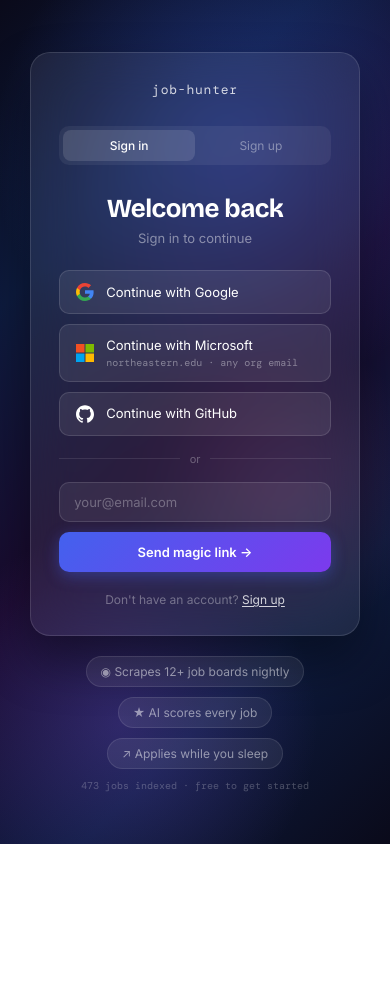
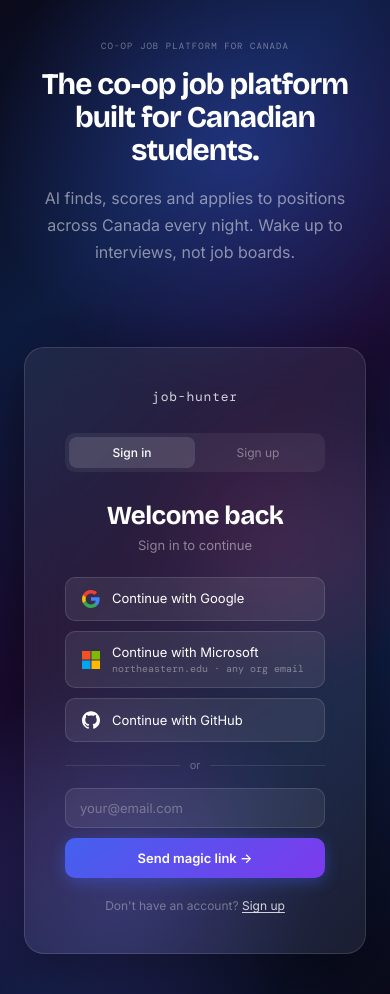
Before and after one commit to jazmyn-24/job-hunter-frontend, a Next.js app: page /auth in a window 390 px wide. Before the commit the page ends 844 px from the top, so only its background shows below. Built offline with nearby package versions, Linux system fonts and the light colour scheme.

Commit message:
auth page — true split layout
- Left 55%: eyebrow, headline, subtext, feature pills, indexed count
- Right 45%: glassmorphism card centered
- Mobile: stacks vertically, hides pills, shows hero text

Co-Authored-By: Claude Sonnet 4.6 <noreply@anthropic.com>

```diff
--- a/app/auth/auth.css
+++ b/app/auth/auth.css
@@ -10,10 +10,7 @@
   position: relative;
   min-height: 100vh;
   display: flex;
-  flex-direction: column;
-  align-items: center;
-  justify-content: center;
-  padding: 40px 20px;
+  flex-direction: row;
   overflow: hidden;
   background: linear-gradient(
     135deg,
@@ -25,12 +22,16 @@
   );
 }
 
-/* ── Above-card hero ─────────────────────────────────────────────────────── */
-.auth-hero {
+/* ── Left column ─────────────────────────────────────────────────────────── */
+.auth-left {
   position: relative;
   z-index: 1;
-  text-align: center;
-  margin-bottom: 24px;
+  width: 55%;
+  flex-shrink: 0;
+  display: flex;
+  flex-direction: column;
+  justify-content: center;
+  padding: 60px 64px;
 }
 
 .auth-eyebrow {
@@ -39,63 +40,65 @@
   font-weight: 400;
   letter-spacing: 0.12em;
   color: rgba(255, 255, 255, 0.4);
-  margin: 0 0 10px 0;
+  margin: 0 0 16px 0;
   text-transform: uppercase;
 }
 
 .auth-headline {
   font-family: var(--font-heading);
-  font-size: 36px;
+  font-size: 42px;
   font-weight: 700;
   letter-spacing: -0.03em;
-  line-height: 1.15;
+  line-height: 1.1;
   color: #ffffff;
   max-width: 480px;
-  margin: 0 auto 12px;
+  margin: 0 0 18px 0;
 }
 
 .auth-herotext {
   font-family: var(--font-body);
-  font-size: 15px;
+  font-size: 16px;
   color: rgba(255, 255, 255, 0.5);
   line-height: 1.7;
-  max-width: 400px;
-  margin: 0 auto;
-}
-
-/* ── Below-card footer ───────────────────────────────────────────────────── */
-.auth-footer {
-  position: relative;
-  z-index: 1;
-  margin-top: 20px;
-  text-align: center;
+  max-width: 420px;
+  margin: 0 0 40px 0;
 }
 
 .auth-pills {
   display: flex;
+  flex-wrap: wrap;
   gap: 10px;
-  justify-content: center;
-  flex-wrap: wrap;
 }
 
 .auth-pill {
   background: rgba(255, 255, 255, 0.07);
   border: 1px solid rgba(255, 255, 255, 0.1);
   border-radius: 20px;
-  padding: 7px 14px;
+  padding: 8px 16px;
   font-family: var(--font-body);
   font-size: 12px;
-  color: rgba(255, 255, 255, 0.5);
+  color: rgba(255, 255, 255, 0.55);
   display: flex;
   align-items: center;
-  gap: 6px;
+  gap: 7px;
 }
 
 .auth-indexed {
   font-family: var(--font-mono);
   font-size: 10px;
-  color: rgba(255, 255, 255, 0.25);
-  margin: 10px 0 0 0;
+  color: rgba(255, 255, 255, 0.2);
+  margin: 32px 0 0 0;
+}
+
+/* ── Right column ────────────────────────────────────────────────────────── */
+.auth-right {
+  position: relative;
+  z-index: 1;
+  flex: 1;
+  display: flex;
+  align-items: center;
+  justify-content: center;
+  padding: 40px 48px;
 }
 
 /* ── Background blobs ────────────────────────────────────────────────────── */
@@ -134,7 +137,7 @@
   position: relative;
   z-index: 1;
   width: 100%;
-  max-width: 420px;
+  max-width: 400px;
   background: rgba(255, 255, 255, 0.07);
   backdrop-filter: blur(24px);
   -webkit-backdrop-filter: blur(24px);
@@ -434,20 +437,34 @@
 /* ── Mobile ──────────────────────────────────────────────────────────────── */
 @media (max-width: 768px) {
   .auth-page {
-    padding: 24px 16px;
+    flex-direction: column;
   }
 
-  .auth-hero {
+  .auth-left {
+    width: 100%;
+    padding: 40px 24px 24px;
+    text-align: center;
+    align-items: center;
+  }
+
+  .auth-left .auth-headline {
+    font-size: 30px;
+  }
+
+  .auth-pills {
     display: none;
   }
 
-  .auth-card {
-    max-width: 92%;
-    padding: 28px;
+  .auth-indexed {
+    display: none;
   }
 
-  .auth-pills {
-    flex-direction: column;
-    align-items: center;
+  .auth-right {
+    padding: 16px 24px 40px;
+  }
+
+  .auth-card {
+    width: 100%;
+    max-width: 100%;
   }
 }
--- a/app/auth/page.jsx
+++ b/app/auth/page.jsx
@@ -214,28 +214,27 @@ export default function AuthPage() {
       <div className="auth-blob auth-blob-2" aria-hidden="true" />
       <div className="auth-blob auth-blob-3" aria-hidden="true" />
 
-      {/* Above card */}
-      <div className="auth-hero">
+      {/* Left column */}
+      <div className="auth-left">
         <p className="auth-eyebrow">CO-OP JOB PLATFORM FOR CANADA</p>
         <h1 className="auth-headline">
-          The co-op job platform built<br />for Canadian students.
+          The co-op job platform built for Canadian students.
         </h1>
         <p className="auth-herotext">
-          AI finds, scores and applies to positions across Canada<br />
+          AI finds, scores and applies to positions across Canada
           every night. Wake up to interviews, not job boards.
         </p>
+        <div className="auth-pills">
+          <span className="auth-pill">◉ Scrapes 12+ job boards nightly</span>
+          <span className="auth-pill">★ AI scores every job against your profile</span>
+          <span className="auth-pill">↗ Applies automatically while you sleep</span>
+        </div>
+        <p className="auth-indexed">473 jobs indexed · free to get started</p>
       </div>
 
-      <AuthCard />
-
-      {/* Below card */}
-      <div className="auth-footer">
-        <div className="auth-pills">
-          <span className="auth-pill">◉ Scrapes 12+ job boards nightly</span>
-          <span className="auth-pill">★ AI scores every job</span>
-          <span className="auth-pill">↗ Applies while you sleep</span>
-        </div>
-        <p className="auth-indexed">473 jobs indexed · free to get started</p>
+      {/* Right column */}
+      <div className="auth-right">
+        <AuthCard />
       </div>
     </div>
   );
```
